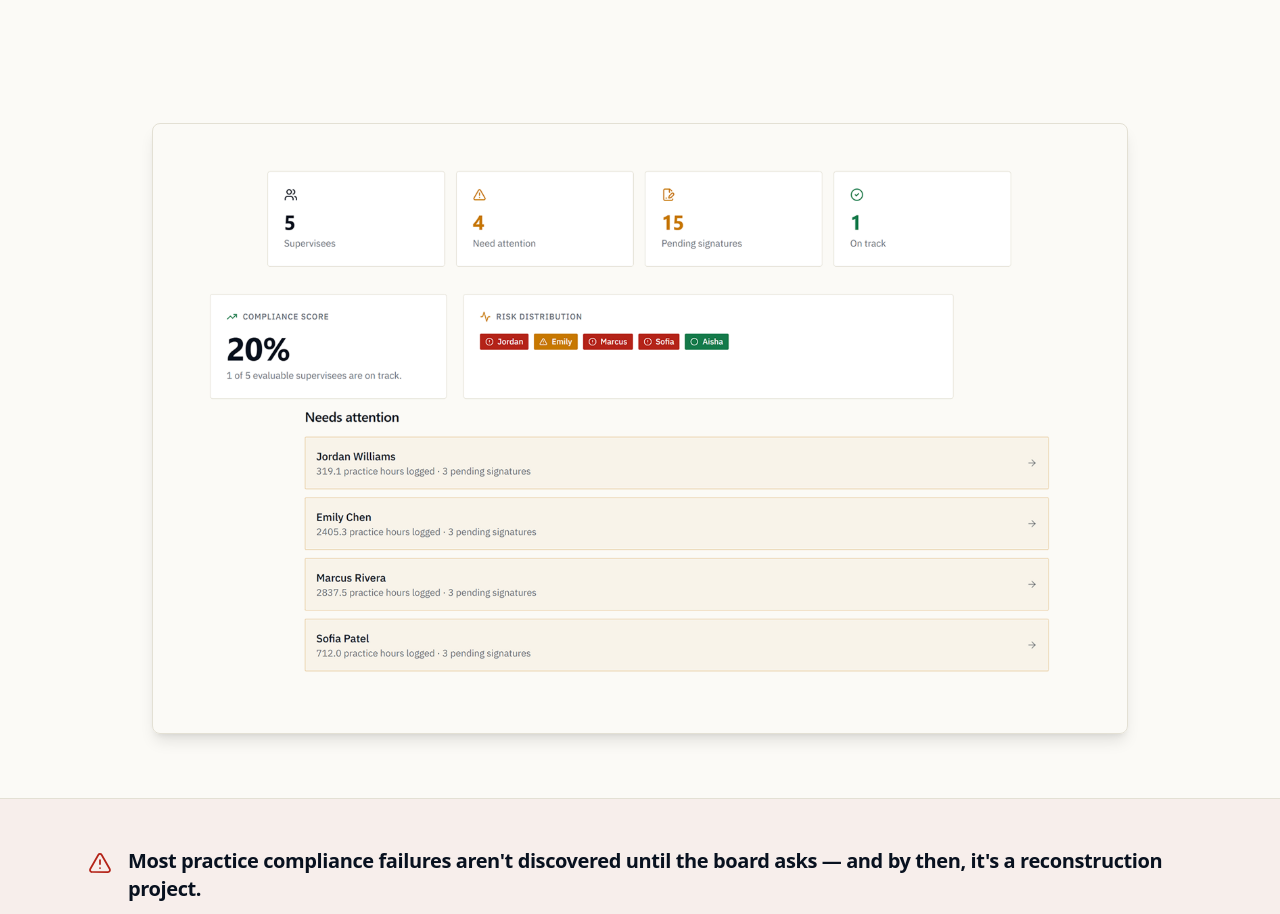
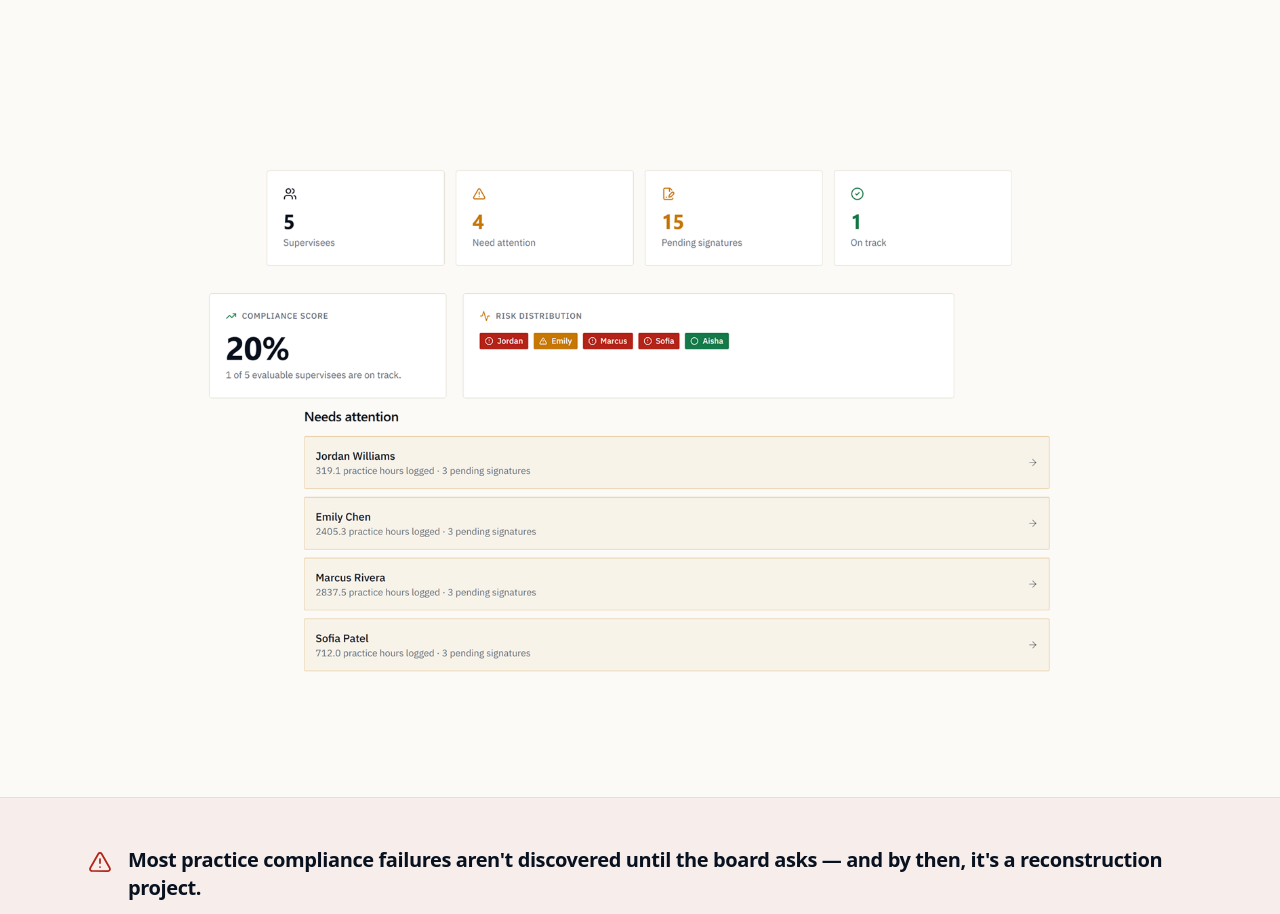
Before and after one commit to emshoff-ebanks/audithalo, a Next.js app: page /marketing/for-group-practices in a window 1280 px wide. Shown: the part 880-1794 px from the top of the page. Built offline with nearby package versions, Linux system fonts and the light colour scheme; no server answers; a web font is replaced by a local one.

Commit message:
fix(marketing): remove borders, shadows, and backgrounds from product images

```diff
--- a/src/app/marketing/features/page.tsx
+++ b/src/app/marketing/features/page.tsx
@@ -182,7 +182,7 @@ export default function FeaturesPage() {
                   ))}
                 </ul>
                 {section.image && (
-                  <div className="mt-8 rounded-lg border border-border overflow-hidden shadow-sm">
+                  <div className="mt-8">
                     <Image
                       src={section.image.src}
                       alt={section.image.alt}
--- a/src/app/marketing/for-group-practices/page.tsx
+++ b/src/app/marketing/for-group-practices/page.tsx
@@ -116,7 +116,7 @@ export default function ForGroupPracticesPage() {
       {/* Product screenshot */}
       <section className="bg-background">
         <div className="mx-auto max-w-5xl px-6 py-12 lg:py-16">
-          <div className="rounded-xl border border-border overflow-hidden shadow-lg">
+          <div>
             <Image
               src="/images/feature-dashboard.png"
               alt="AuditHalo HR Admin dashboard with compliance score, risk distribution, and at-risk supervisee alerts"
--- a/src/app/marketing/for-supervisors/page.tsx
+++ b/src/app/marketing/for-supervisors/page.tsx
@@ -320,7 +320,7 @@ export default function ForSupervisorsPage() {
       {/* Product screenshot */}
       <section className="bg-background">
         <div className="mx-auto max-w-5xl px-6 py-12 lg:py-16">
-          <div className="rounded-xl border border-border overflow-hidden shadow-lg">
+          <div>
             <Image
               src="/images/feature-roster.png"
               alt="AuditHalo supervisor roster showing five supervisees across multiple states with progress bars and risk indicators"
```
